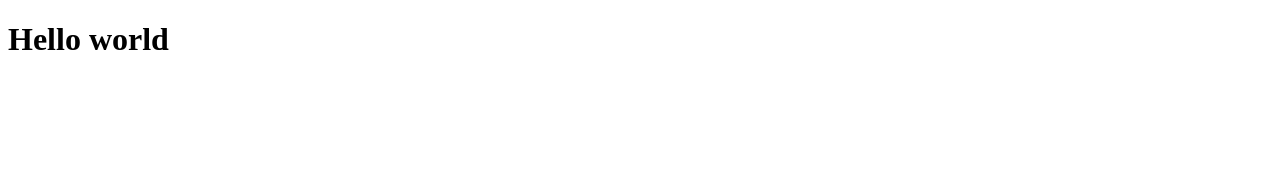
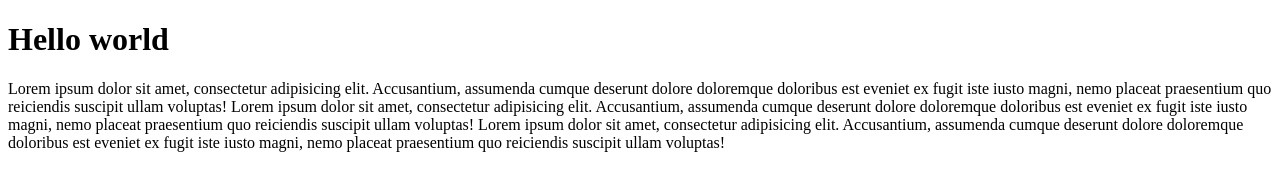
Before and after one commit to VladimirShaitan/hw_1, a plain HTML site: page index.html in a window 1280 px wide. Drawn offline with Linux system fonts and the light colour scheme.

Commit message:
Updated index.html

```diff
--- a/index.html
+++ b/index.html
@@ -5,8 +5,15 @@
     <title>Title</title>
 </head>
 <body>
+  <h1>Hello world</h1>
 
-  <h1>Hello world</h1>
+    <main>
+        <div>
+            Lorem ipsum dolor sit amet, consectetur adipisicing elit. Accusantium, assumenda cumque deserunt dolore doloremque doloribus est eveniet ex fugit iste iusto magni, nemo placeat praesentium quo reiciendis suscipit ullam voluptas!
+            Lorem ipsum dolor sit amet, consectetur adipisicing elit. Accusantium, assumenda cumque deserunt dolore doloremque doloribus est eveniet ex fugit iste iusto magni, nemo placeat praesentium quo reiciendis suscipit ullam voluptas!
+            Lorem ipsum dolor sit amet, consectetur adipisicing elit. Accusantium, assumenda cumque deserunt dolore doloremque doloribus est eveniet ex fugit iste iusto magni, nemo placeat praesentium quo reiciendis suscipit ullam voluptas!
+        </div>
+    </main>
 
 </body>
 </html>
```
